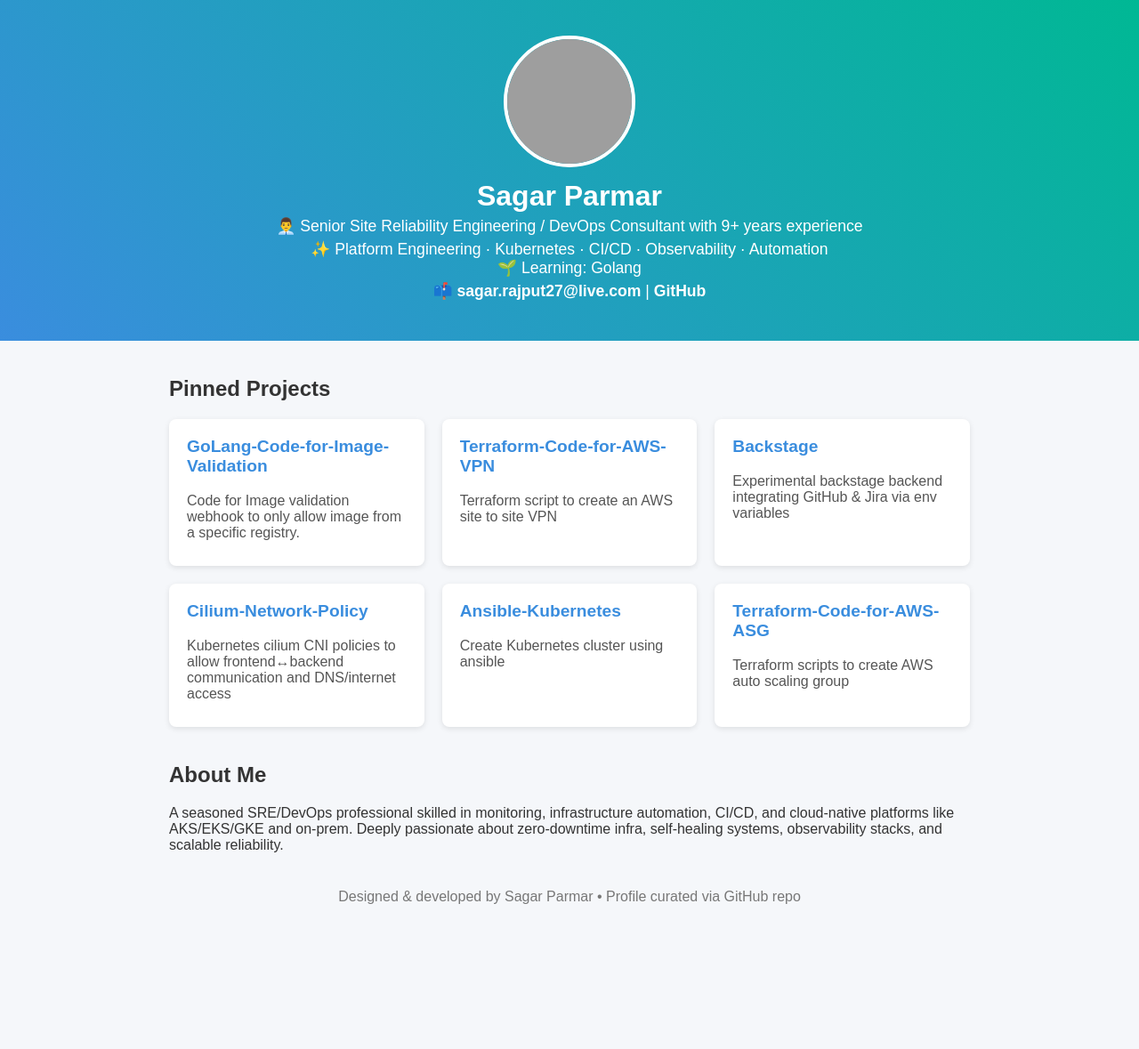
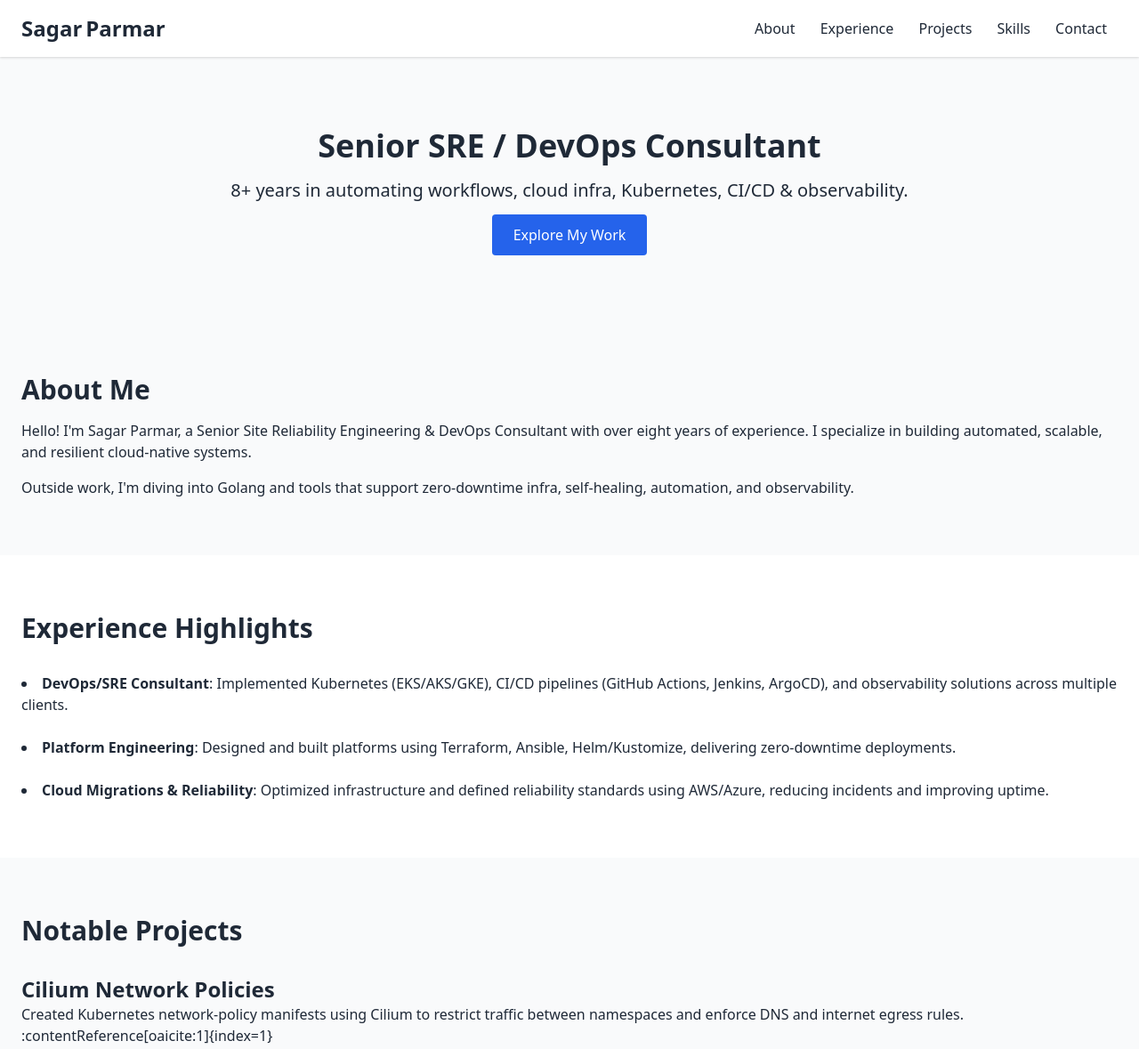
Before and after one commit to sagar0419/website, a plain HTML site: page index.html in a window 1280 px wide. Shown: the top 1179 px of the page at 89% size. Before the commit the page ends 1057 px from the top, so only its background shows below. Drawn offline with nearby package versions, Linux system fonts and the light colour scheme; grey boxes are pictures that could not be loaded.

Commit message:
added new file

```diff
--- a/index.html
+++ b/index.html
@@ -3,140 +3,126 @@
 <head>
   <meta charset="UTF-8" />
   <meta name="viewport" content="width=device-width, initial-scale=1.0" />
-  <title>Sagar Parmar – DevOps & SRE Consultant</title>
-  <style>
-    body {
-      font-family: Arial, sans-serif;
-      background: #f5f7fa;
-      color: #333;
-      margin: 0;
-      padding: 0;
-    }
-    header {
-      background: linear-gradient(45deg, #3a8dde, #00b894);
-      color: white;
-      padding: 40px 20px;
-      text-align: center;
-    }
-    header img {
-      border-radius: 50%;
-      width: 140px;
-      height: 140px;
-      object-fit: cover;
-      border: 4px solid white;
-    }
-    header h1 { margin: 10px 0 5px; }
-    header p { margin: 5px 0; font-size: 1.1em; }
-    section {
-      max-width: 900px;
-      margin: 40px auto;
-      padding: 0 20px;
-    }
-    .repos {
-      display: grid;
-      grid-template-columns: repeat(auto-fit, minmax(260px, 1fr));
-      gap: 20px;
-    }
-    .repo {
-      background: white;
-      padding: 20px;
-      border-radius: 8px;
-      box-shadow: 0 2px 6px rgba(0, 0, 0, 0.1);
-    }
-    .repo h3 {
-      margin-top: 0;
-      font-size: 1.2em;
-    }
-    .repo p {
-      margin: 8px 0;
-      color: #555;
-    }
-    footer {
-      text-align: center;
-      margin: 40px 0;
-      color: #777;
-    }
-    a {
-      color: #3a8dde;
-      text-decoration: none;
-    }
-    a:hover {
-      text-decoration: underline;
-    }
-   .highlight-link {
-      color: #ffffff;
-      font-weight: bold;
-    }
+  <title>Sagar Parmar • SRE / DevOps Engineer</title>
+  <link
+    href="https://cdn.jsdelivr.net/npm/tailwindcss@^3/dist/tailwind.min.css"
+    rel="stylesheet"
+  >
+</head>
+<body class="bg-gray-50 text-gray-800">
 
-    .highlight-link:hover {
-      color: #e0e0e0;
-    }
-  </style>
-</head>
+  <!-- Header -->
+  <header class="bg-white shadow">
+    <div class="container mx-auto px-6 py-4 flex justify-between items-center">
+      <h1 class="text-2xl font-bold">Sagar Parmar</h1>
+      <nav>
+        <a href="#about" class="px-3 hover:underline">About</a>
+        <a href="#experience" class="px-3 hover:underline">Experience</a>
+        <a href="#projects" class="px-3 hover:underline">Projects</a>
+        <a href="#skills" class="px-3 hover:underline">Skills</a>
+        <a href="#contact" class="px-3 hover:underline">Contact</a>
+      </nav>
+    </div>
+  </header>
 
-<body>
+  <!-- Hero Section -->
+  <section class="container mx-auto px-6 py-20 text-center">
+    <h2 class="text-4xl font-extrabold mb-4">Senior SRE / DevOps Consultant</h2>
+    <p class="text-xl mb-6">
+      8+ years in automating workflows, cloud infra, Kubernetes, CI/CD & observability.
+    </p>
+    <a href="#projects" class="bg-blue-600 text-white px-6 py-3 rounded hover:bg-blue-700">
+      Explore My Work
+    </a>
+  </section>
 
-  <header>
-    <img src="https://github.com/sagar0419.png" alt="Sagar Parmar" />
-    <h1>Sagar Parmar</h1>
-    <p>👨‍💼 Senior Site Reliability Engineering / DevOps Consultant with 9+ years experience</p>
-    <p>
-      ✨ Platform Engineering · Kubernetes · CI/CD · Observability · Automation<br/>
-      🌱 Learning: Golang
+  <!-- About -->
+  <section id="about" class="container mx-auto px-6 py-16">
+    <h3 class="text-3xl font-semibold mb-4">About Me</h3>
+    <p class="mb-4">
+      Hello! I'm Sagar Parmar, a Senior Site Reliability Engineering & DevOps Consultant with over eight years of experience.
+      I specialize in building automated, scalable, and resilient cloud-native systems.
     </p>
     <p>
-      📫 <a href="mailto:sagar.rajput27@live.com" class="highlight-link">sagar.rajput27@live.com</a> |
-      <a href="https://github.com/sagar0419" class="highlight-link">GitHub</a>
+      Outside work, I'm diving into Golang and tools that support zero‑downtime infra, self-healing, automation, and observability.
     </p>
-  </header>
+  </section>
 
-  <section>
-    <h2>Pinned Projects</h2>
-    <div class="repos">
-      <!-- Project cards -->
-      <div class="repo">
-        <h3><a href="https://github.com/sagar0419/ImageAdmissionWebhook">GoLang-Code-for-Image-Validation</a></h3>
-        <p>Code for Image validation webhook to only allow image from a specific registry.</p>
-      </div>
-
-      <div class="repo">
-        <h3><a href="https://github.com/sagar0419/aws_site2site_vpn">Terraform-Code-for-AWS-VPN</a></h3>
-        <p>Terraform script to create an AWS site to site VPN</p>
-      </div>
-
-      <div class="repo">
-        <h3><a href="https://github.com/sagar0419/BackstageTesting">Backstage</a></h3>
-        <p>Experimental backstage backend integrating GitHub & Jira via env variables</p>
-      </div>
-
-      <div class="repo">
-        <h3><a href="https://github.com/sagar0419/cilium-network-policy">Cilium-Network-Policy</a></h3>
-        <p>Kubernetes cilium CNI policies to allow frontend↔backend communication and DNS/internet access</p>
-      </div>
-
-      <div class="repo">
-        <h3><a href="https://github.com/sagar0419/ansible-kubernetes">Ansible-Kubernetes</a></h3>
-        <p>Create Kubernetes cluster using ansible</p>
-      </div>
-
-      <div class="repo">
-        <h3><a href="https://github.com/sagar0419/AWSterraformASG">Terraform-Code-for-AWS-ASG</a></h3>
-        <p>Terraform scripts to create AWS auto scaling group</p>
-      </div>
+  <!-- Experience -->
+  <section id="experience" class="bg-white py-16">
+    <div class="container mx-auto px-6">
+      <h3 class="text-3xl font-semibold mb-8">Experience Highlights</h3>
+      <ul class="space-y-6 list-disc list-inside">
+        <li>
+          <strong>DevOps/SRE Consultant</strong>: Implemented Kubernetes (EKS/AKS/GKE), CI/CD pipelines (GitHub Actions, Jenkins, ArgoCD), and observability solutions across multiple clients.
+        </li>
+        <li>
+          <strong>Platform Engineering</strong>: Designed and built platforms using Terraform, Ansible, Helm/Kustomize, delivering zero‑downtime deployments.
+        </li>
+        <li>
+          <strong>Cloud Migrations & Reliability</strong>: Optimized infrastructure and defined reliability standards using AWS/Azure, reducing incidents and improving uptime.
+        </li>
+      </ul>
     </div>
   </section>
 
-  <section>
-    <h2>About Me</h2>
-    <p>
-      A seasoned SRE/DevOps professional skilled in monitoring, infrastructure automation, CI/CD, and cloud-native platforms like AKS/EKS/GKE and on-prem.
-      Deeply passionate about zero‑downtime infra, self‑healing systems, observability stacks, and scalable reliability.
+  <!-- Projects -->
+  <section id="projects" class="container mx-auto px-6 py-16">
+    <h3 class="text-3xl font-semibold mb-8">Notable Projects</h3>
+    <div class="space-y-8">
+      <div>
+        <h4 class="text-2xl font-bold">Cilium Network Policies</h4>
+        <p>
+          Created Kubernetes network-policy manifests using Cilium to restrict traffic between namespaces and enforce DNS and internet egress rules. :contentReference[oaicite:1]{index=1}
+        </p>
+      </div>
+      <div>
+        <h4 class="text-2xl font-bold">terminateNamespace Script</h4>
+        <p>
+          A Bash utility to force-delete Kubernetes namespaces stuck in "Terminating" status. :contentReference[oaicite:2]{index=2}
+        </p>
+      </div>
+      <div>
+        <h4 class="text-2xl font-bold">Backstage Testing Backend</h4>
+        <p>
+          Prototype backend for Backstage.io, integrating GitHub and Jira authentication. :contentReference[oaicite:3]{index=3}
+        </p>
+      </div>
+    </div>
+    <p class="mt-4">
+      ➜ More at <a href="https://github.com/sagar0419" class="text-blue-600 hover:underline">github.com/sagar0419</a>
     </p>
   </section>
 
-  <footer>
-    <p>Designed & developed by Sagar Parmar • Profile curated via GitHub repo</p>
+  <!-- Skills -->
+  <section id="skills" class="bg-white py-16">
+    <div class="container mx-auto px-6">
+      <h3 class="text-3xl font-semibold mb-8">Skills & Tools</h3>
+      <ul class="grid grid-cols-2 md:grid-cols-4 gap-4 list-disc list-inside">
+        <li>Cloud Platforms: AWS, Azure, DO, GKE</li>
+        <li>Kubernetes (AKS, EKS, GKE, on‑prem)</li>
+        <li>CI/CD: GitHub Actions, Jenkins, ArgoCD, Azure DevOps, GitLab</li>
+        <li>Infra as Code: Terraform, Ansible</li>
+        <li>Helm & Kustomize</li>
+        <li>Observability: Prometheus, Grafana, ELK</li>
+        <li>Networking: Cilium network policies</li>
+        <li>Containerization: Docker, Bash scripting</li>
+      </ul>
+    </div>
+  </section>
+
+  <!-- Contact -->
+  <section id="contact" class="container mx-auto px-6 py-16 text-center">
+    <h3 class="text-3xl font-semibold mb-4">Get in Touch</h3>
+    <p class="mb-6">Let’s discuss platform engineering, automation, or consulting opportunities.</p>
+    <p><strong>Email:</strong> <a href="mailto:sagar.rajput27@live.com" class="text-blue-600 hover:underline">sagar.rajput27@live.com</a></p>
+    <p><strong>GitHub:</strong> <a href="https://github.com/sagar0419" class="text-blue-600 hover:underline">github.com/sagar0419</a></p>
+    <p><strong>Location:</strong> Chandigarh, India</p>
+  </section>
+
+  <!-- Footer -->
+  <footer class="bg-gray-200 py-6 text-center">
+    <p>&copy; 2025 Sagar Parmar. All rights reserved.</p>
   </footer>
-
 </body>
 </html>
```
Also changed, not shown: 1 other file.
